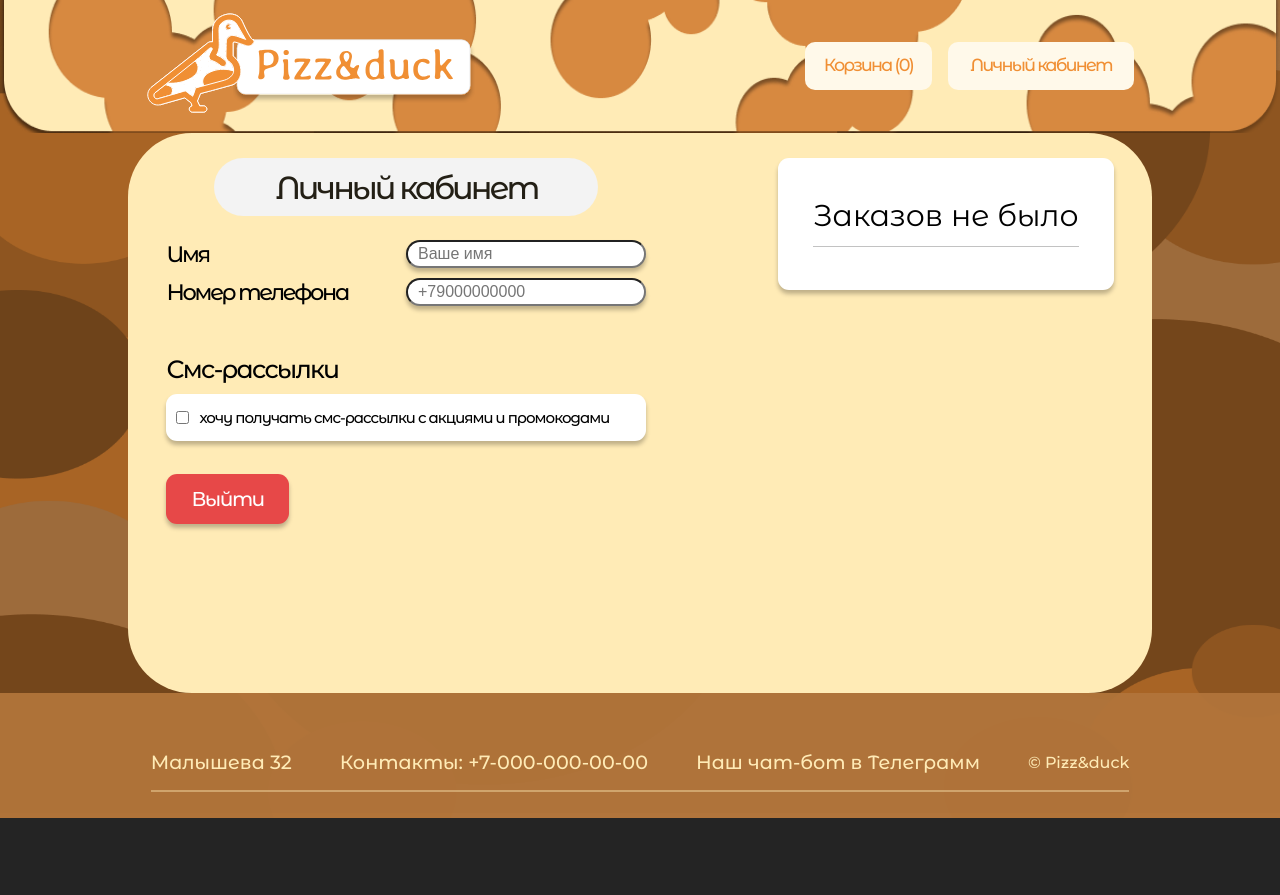
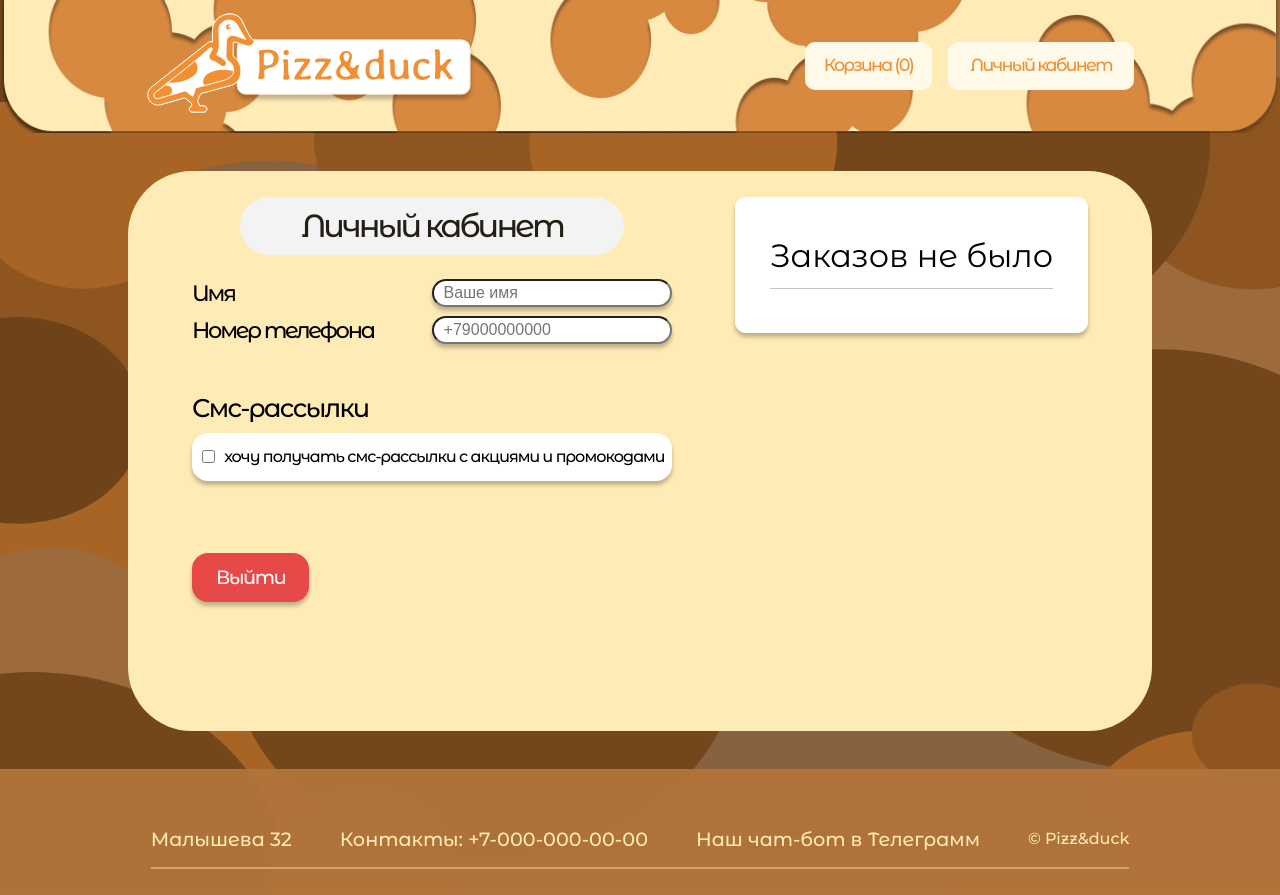
Before and after one commit to RomanGleizer/Online-store-for-pizzeria, a React (Vite) app in the folder online-store-for-pizzeria.client/: page /profile in a window 1280 px wide. Before the commit the page ends 818 px from the top, so only its background shows below. Built offline with nearby package versions, Linux system fonts and the light colour scheme.

Commit message:
adap 3 fix

```diff
--- a/online-store-for-pizzeria.client/src/styles/Profile.css
+++ b/online-store-for-pizzeria.client/src/styles/Profile.css
@@ -8,13 +8,14 @@
   flex-wrap: wrap;
   justify-content: space-between;
   align-items: start;
-  padding: 2% 3%;
+  padding: 2% 5%;
+  margin: 3%;
 }
 
 
 .pr-order-name{
     color: #231F15;
-    font-size: 24px;
+    font-size: 1.5em;
     font-style: normal;
     font-weight: 500;
     line-height: normal;
@@ -24,20 +25,20 @@
 }
 
 .no-order {
-    font-size: 30px;
+    font-size: 2em;
     text-align: center;
 }
 
 
 .profile-exit {
-  border-radius: 11px;
+  border-radius: 1rem;
   background: #E74848;
 
   box-shadow: 0px 4px 4px 0px rgba(0, 0, 0, 0.25);
   color: #FFF;
 
   text-align: center;
-  font-size: 20px;
+  font-size: 1.2em;
   font-style: normal;
   font-weight: 500;
   line-height: normal;
@@ -46,24 +47,24 @@
 
   .profile-notification-h {
     color: #000;
-  font-size: 25px;
+  font-size: 1.6em;
   font-style: normal;
   font-weight: 500;
   line-height: normal;
   letter-spacing: -1.625px;
-  margin-bottom: 10px;
+  margin-bottom: 2%;
   }
 
 
   .profile-notification {
-    margin-bottom: 33px;
+    margin-bottom: 15%;
 
   }
 
   .notification {
-    height: 47px;
+    height: 3rem;
     flex-shrink: 0;
-    border-radius: 11px;
+    border-radius: 1rem;
     background: #fff;
     display: flex;
 
@@ -75,10 +76,10 @@
     margin-top: auto;
     margin-bottom: auto;
     color: #000;
-  font-size: 15px;
+  font-size: 1em;
   font-style: normal;
   font-weight: 500;
   line-height: normal;
   letter-spacing: -0.975px;
-  margin-left: 10px;
+  margin-left: 2%;
   }
```
